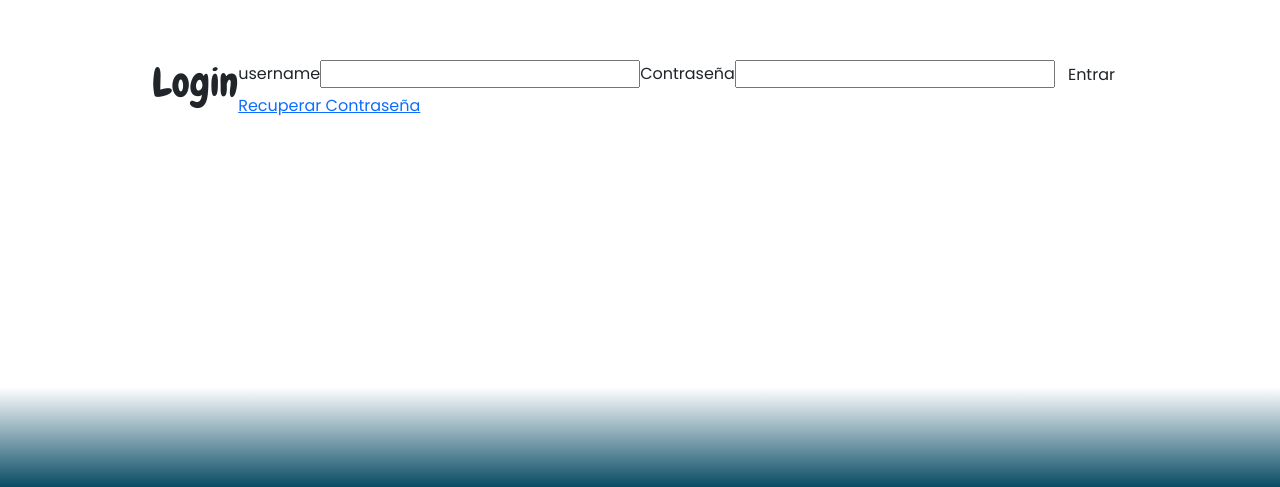
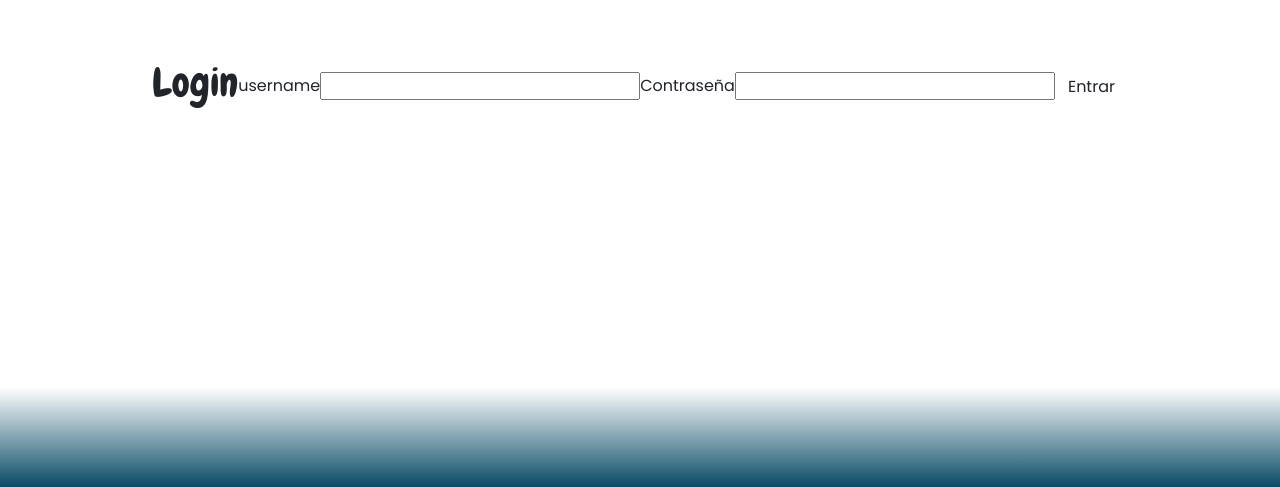
Before and after one commit to hmicae/SEO-Thanks, a React (Create React App) app in the folder Front/: page /Login in a window 1280 px wide. Shown: the part 313-800 px from the top of the page. Built offline with nearby package versions, Linux system fonts and the light colour scheme.

Commit message:
quito boton de recuperar contraseña

```diff
--- a/Front/src/components/login/login.jsx
+++ b/Front/src/components/login/login.jsx
@@ -73,8 +73,6 @@ function Login() {
                             />
                             <button className='btn'>Entrar</button>
                         </form>
-
-                        <a href="#" className='btn-password'>Recuperar Contraseña</a>
                     </div>
             </section>
         )}
```
